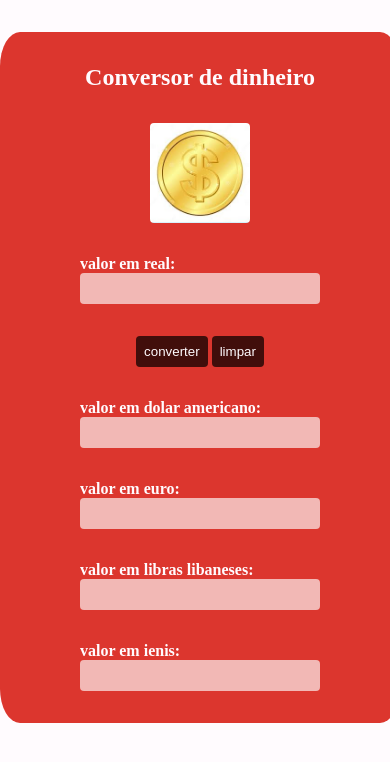
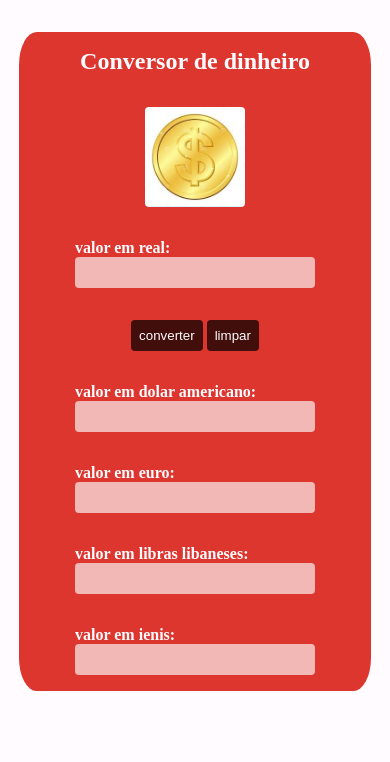
Before and after one commit to CauiDavis/conversor, a PHP site: page / in a window 390 px wide. Shown: the top 762 px of the page. Run offline with PHP 8.4, Linux system fonts and the light colour scheme.

Commit message:
fix: day-28 month-mar.

```diff
--- a/css/estilo.css
+++ b/css/estilo.css
@@ -85,3 +85,10 @@ input:focus {
 .unselectable {
   pointer-events: none;
 }
+
+@media screen and (max-width: 468px){
+  .conversor {
+    width: 22rem;
+    padding: 1rem;
+  }
+}
```
